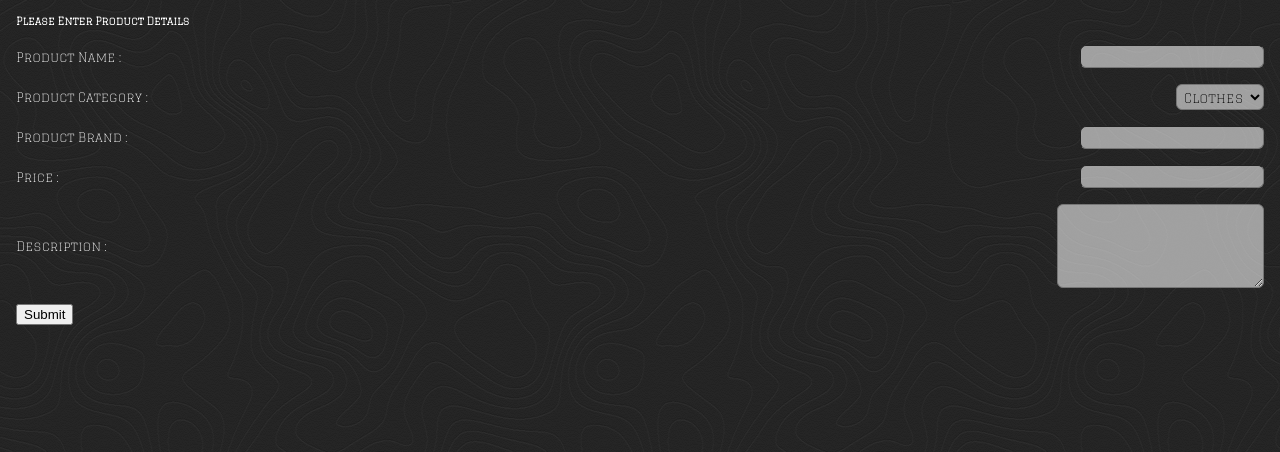
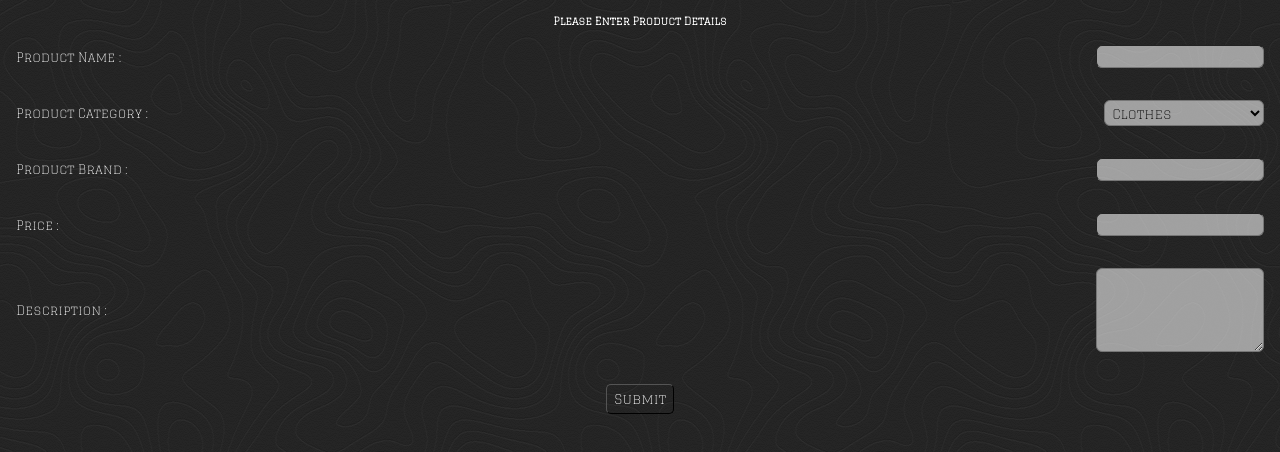
Before and after one commit to craig-tanaka/Afrosotre-Admin, a plain HTML site: page public/index.html in a window 1280 px wide. Shown: the part 44-496 px from the top of the page. Drawn offline with Linux system fonts and the light colour scheme; some packages are replaced by stand-ins of ours.

Commit message:
fixed submit btn styling

```diff
--- a/public/index.html
+++ b/public/index.html
@@ -26,7 +26,7 @@
 
   <main>
     <form action="">
-      <h5>Please Enter Product Details</h5>
+      <h5 class="form-header">Please Enter Product Details</h5>
 
       <div class="form-row">
         <label for="">Product Name :</label>
@@ -52,10 +52,12 @@
 
       <div class="form-row">
         <label for="">Description :</label>
-        <textarea name="" id="" class="form-input" cols="23" rows="5"></textarea>
+        <textarea name="" id="" class="form-input" rows="5"></textarea>
       </div>
 
-      <button type="submit">Submit</button>
+      <div class="btn-container">
+        <button type="submit" id="">Submit</button>
+      </div>
 
     </form>
   </main>
--- a/public/style.css
+++ b/public/style.css
@@ -9,6 +9,14 @@ body{
     margin: 0;
     padding: 1rem;
     font-size: .9rem;
+}
+button{
+    padding: 0.4rem;
+    background-color: transparent;
+    color: white;
+    border-radius: 5px;
+    border-width: 1px;
+    font-family: Graduate;
 }
 
 /* #region Nav */
@@ -36,11 +44,14 @@ form{
     font-size: .8rem;
     /* padding: 1rem; */
 }
+.form-header{
+    text-align: center;
+}
 .form-row{
     display: flex;
     justify-content: space-between;
     align-items: center;
-    margin-bottom: 1rem;
+    margin-bottom: 2rem;
 }
 .form-input{
     border-radius: 6px;
@@ -48,6 +59,10 @@ form{
     background-color: #ffffff91;
     border-width: 1px;
     padding: .2rem;
-    width:;
+    width: 10rem;
+}
+.btn-container{
+    display: flex;
+    justify-content: center;
 }
 /* #endregion form */
```
